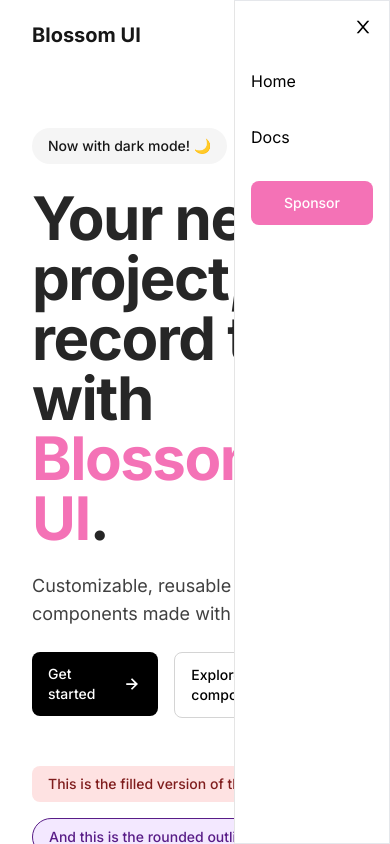
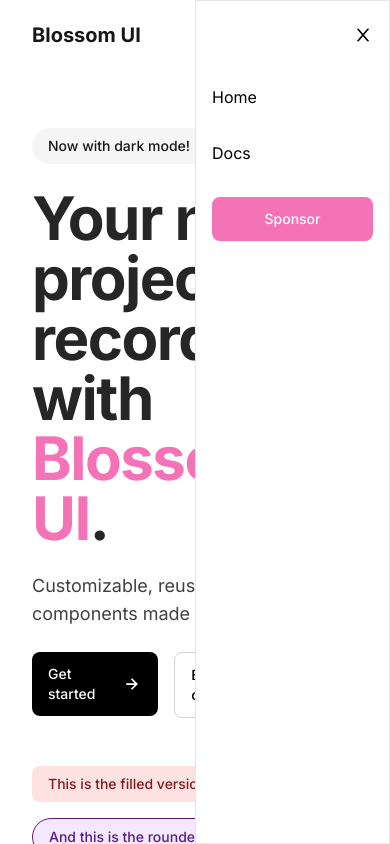
Before and after one commit to juanigarciadev/BlossomUI, a React (Vite) app: page / in a window 390 px wide. Both pictures are taken after a click on the icon 343 px from the left and 35 px from the top of the page. Shown: the top 844 px of the page. Built offline with nearby package versions, Linux system fonts and the light colour scheme.

Commit message:
Add: Logic container for navbar

```diff
--- a/src/App.css
+++ b/src/App.css
@@ -19,3 +19,18 @@
     color: #72a4f4;
     font-weight: 500;
 }
+
+
+.side-navbar {
+    animation: sidenavbar .2s ease-in-out;
+}
+
+@keyframes sidenavbar {
+    from {
+        transform: translateX(100%);
+    }
+
+    to {
+        transform: translateX(1);
+    }
+}
--- a/src/App.jsx
+++ b/src/App.jsx
@@ -1,8 +1,8 @@
 import { BrowserRouter, Route, Routes } from 'react-router-dom'
 import './App.css'
 import Home from './components/Home/Home'
-import Navbar from './components/Navbar/Navbar'
 import Docs from './components/Docs/Docs'
+import NavbarContainer from './components/Navbar/NavbarContainer'
 
 
 
@@ -11,7 +11,7 @@
   return (
     <BrowserRouter>
       <Routes>
-        <Route element={<Navbar />}>
+        <Route element={<NavbarContainer />}>
           <Route path='/' element={<Home />} />
           <Route path='/docs/getting-started' element={<Docs />} />
           <Route path='/docs/components/*' element={<Docs />} />
--- a/src/components/Navbar/Navbar.jsx
+++ b/src/components/Navbar/Navbar.jsx
@@ -4,22 +4,7 @@
 import { BsFillSunFill, BsFillMoonFill } from 'react-icons/bs'
 import { AiOutlineClose } from 'react-icons/ai'
 
-const Navbar = () => {
-
-    const [theme, setTheme] = useState("")
-    const [mobileNavToggle, setMobileNavToggle] = useState(false)
-
-    useEffect(() => {
-        if (theme === "dark") {
-            document.querySelector('html').classList.add('dark')
-        } else {
-            document.querySelector('html').classList.remove('dark')
-        }
-    }, [theme])
-
-    const handleChangeTheme = () => {
-        setTheme((prevTheme) => (prevTheme === "" ? "dark" : ""))
-    }
+const Navbar = ({ theme, mobileNavToggle, setMobileNavToggle, handleChangeTheme }) => {
 
     return (
         <>
@@ -41,8 +26,8 @@
                     <BiMenu className='text-3xl hidden cursor-pointer lg:block dark:text-white' onClick={() => setMobileNavToggle((prevToggle) => (prevToggle === false ? true : false))} />
                 </div>
             </header>
-            {mobileNavToggle && (<section className='fixed z-10 right-0 bg-white border border-l-neutral-200 w-[40%] h-screen'>
-                <div className='flex justify-end p-4'>
+            {mobileNavToggle && (<section className='side-navbar fixed z-10 right-0 bg-white border border-l-neutral-200 w-[50%] h-screen'>
+                <div className='flex justify-end px-4 py-6'>
                     <AiOutlineClose className='text-black text-xl cursor-pointer' onClick={() => setMobileNavToggle(false)} />
                 </div>
                 <div className='flex flex-col w-full'>
--- /dev/null
+++ b/src/components/Navbar/NavbarContainer.jsx
@@ -0,0 +1,27 @@
+import React, { useEffect, useRef, useState } from 'react'
+import Navbar from './Navbar'
+
+const NavbarContainer = () => {
+
+    const [theme, setTheme] = useState("")
+    const [mobileNavToggle, setMobileNavToggle] = useState(false)
+
+    useEffect(() => {
+        if (theme === "dark") {
+            document.querySelector('html').classList.add('dark')
+        } else {
+            document.querySelector('html').classList.remove('dark')
+        }
+    }, [theme])
+
+
+    const handleChangeTheme = () => {
+        setTheme((prevTheme) => (prevTheme === "" ? "dark" : ""))
+    }
+
+    return (
+        <Navbar theme={theme} setTheme={setTheme} handleChangeTheme={handleChangeTheme} mobileNavToggle={mobileNavToggle} setMobileNavToggle={setMobileNavToggle} />
+    )
+}
+
+export default NavbarContainer
```
